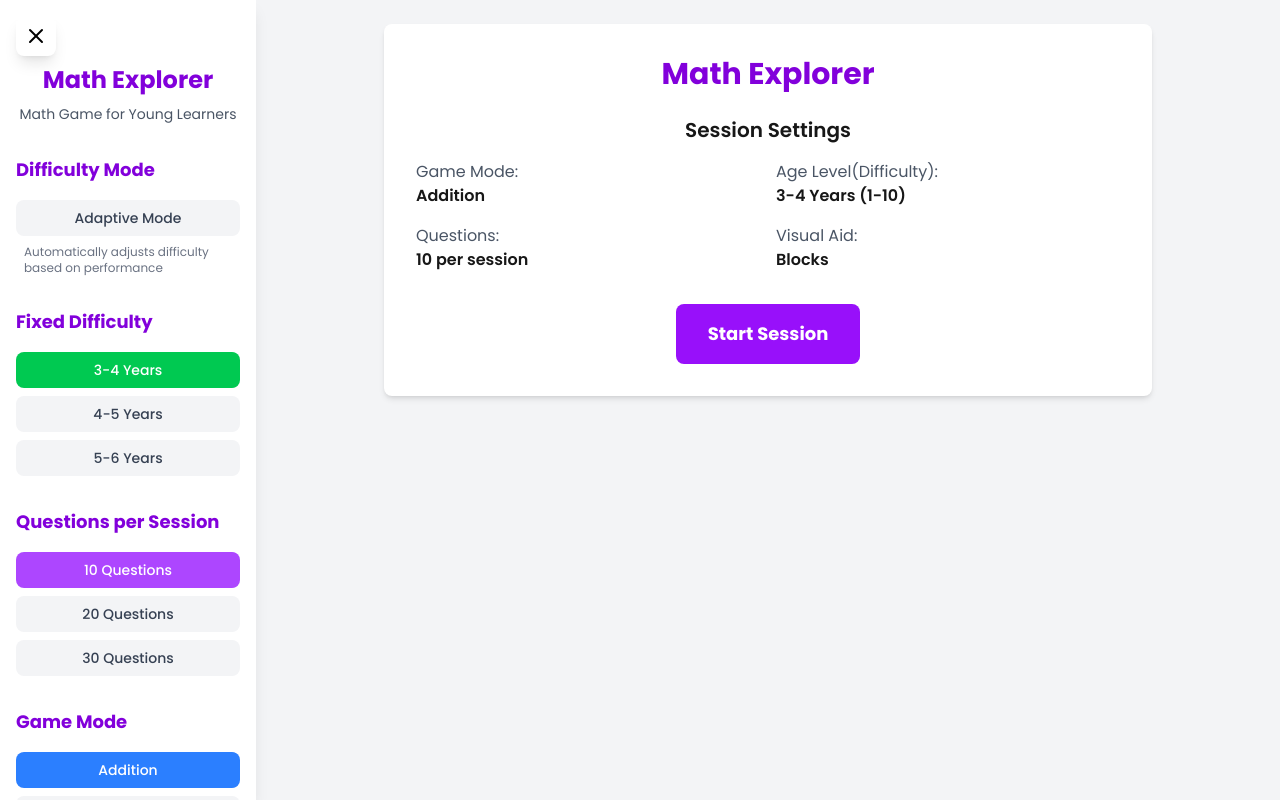
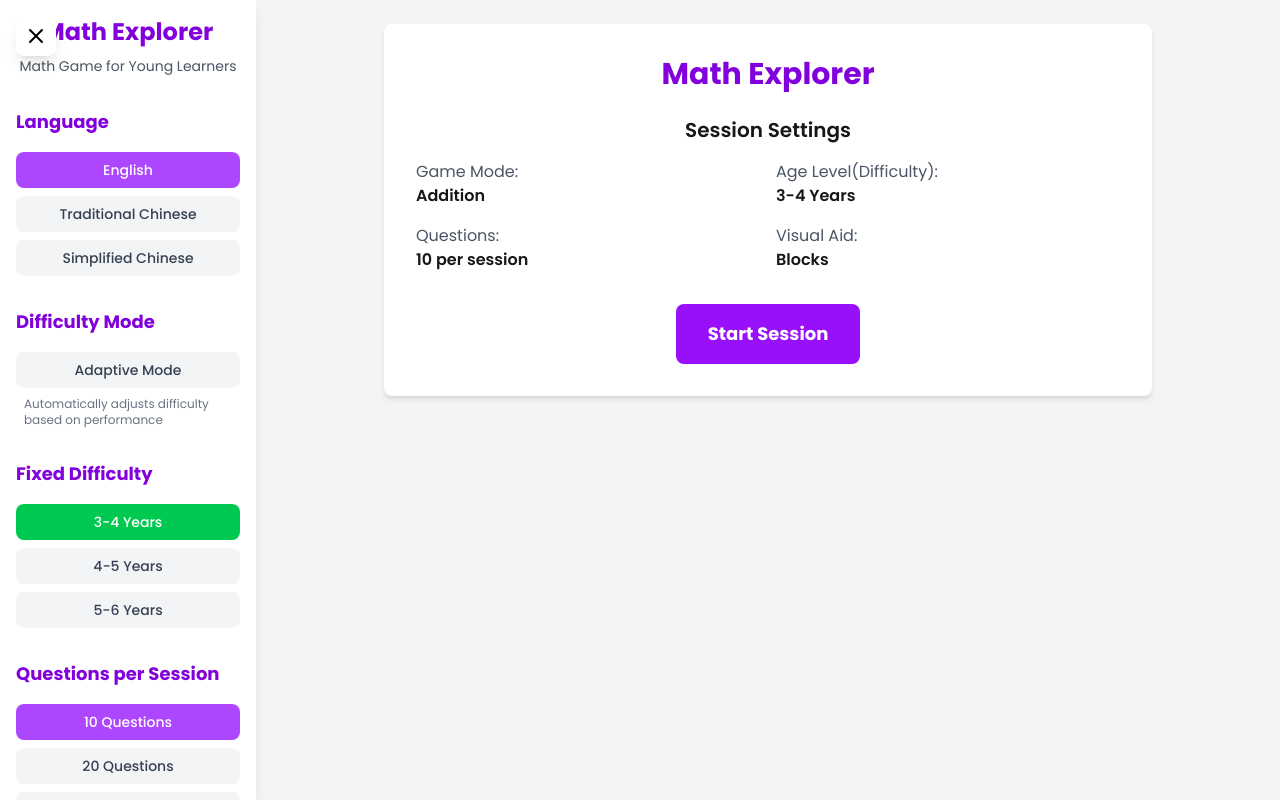
Before and after one commit to Mingyuee88/siuroma-calculate-game, a Next.js app: page / in a window 1280 px wide. Built offline with nearby package versions, Linux system fonts and the light colour scheme.

Commit message:
Add the Translation Function

```diff
--- a/src/app/layout.tsx
+++ b/src/app/layout.tsx
@@ -1,6 +1,7 @@
 import type { Metadata } from "next";
 import { Poppins } from "next/font/google";
 import "./globals.css";
+import { LanguageProvider } from "@/lib/i18n/LanguageContext";
 
 const poppins = Poppins({
   subsets: ['latin'],
@@ -20,7 +21,9 @@ export default function RootLayout({
   return (
     <html lang="en">
       <body className={poppins.className} suppressHydrationWarning>
-        {children}
+        <LanguageProvider>
+          {children}
+        </LanguageProvider>
       </body>
     </html>
   );
--- a/src/components/MathGame.tsx
+++ b/src/components/MathGame.tsx
@@ -6,12 +6,14 @@ import { Score } from "./UI/Score";
 import { SideMenu } from "./UI/SideMenu";
 import { VisualAid } from "./UI/VisualAid";
 import { getRandomNumber, calculateResult } from "@/lib/utils";
+import { useLanguage } from "@/lib/i18n/LanguageContext";
 
 interface MathGameProps {
   initialDifficulty?: number;
 }
 
 export function MathGame({ initialDifficulty = 1 }: MathGameProps) {
+  const { t } = useLanguage();
   const [gameMode, setGameMode] = useState<"addition" | "subtraction">(
     "addition"
   );
@@ -140,7 +142,7 @@ export function MathGame({ initialDifficulty = 1 }: MathGameProps) {
     const userNum = parseInt(userAnswer || "0");
 
     if (userNum === correctAnswer) {
-      setFeedback("Correct! Great job!");
+      setFeedback(t('correct'));
       setScore((prev) => prev + 1);
       setSessionScore((prev) => prev + 1);
       setConsecutiveCorrect((prev) => prev + 1);
@@ -150,7 +152,7 @@ export function MathGame({ initialDifficulty = 1 }: MathGameProps) {
         setTimeout(() => {
           setDifficulty(difficulty + 1);
           setConsecutiveCorrect(0);
-          setFeedback(`You're doing great! Let's try some harder numbers!`);
+          setFeedback(t('harderNumbers'));
         }, 1500);
       } else {
         setTimeout(() => {
@@ -166,7 +168,7 @@ export function MathGame({ initialDifficulty = 1 }: MathGameProps) {
         }, 1500);
       }
     } else {
-      setFeedback("Not quite right. Try again!");
+      setFeedback(t('notCorrect'));
       setConsecutiveCorrect(0);
     }
   };
@@ -224,38 +226,38 @@ export function MathGame({ initialDifficulty = 1 }: MathGameProps) {
           {!isSessionStarted ? (
             <div className="bg-white p-8 rounded-lg shadow-md text-center">
               <h1 className="text-3xl font-bold text-purple-700 mb-6">
-                Math Explorer
+                {t('title')}
               </h1>
               <div className="mb-8">
-                <h2 className="text-xl font-semibold mb-4">Session Settings</h2>
+                <h2 className="text-xl font-semibold mb-4">{t('sessionSettings')}</h2>
                 <div className="grid grid-cols-2 gap-4 text-left mb-6">
                   <div>
-                    <p className="text-gray-600">Game Mode:</p>
+                    <p className="text-gray-600">{t('gameModeLabel')}</p>
                     <p className="font-semibold">
-                      {gameMode === "addition" ? "Addition" : "Subtraction"}
+                      {gameMode === "addition" ? t('addition') : t('subtraction')}
                     </p>
                   </div>
                   <div>
-                    <p className="text-gray-600">Age Level(Difficulty):</p>
+                    <p className="text-gray-600">{t('ageLevel')}</p>
                     <p className="font-semibold">
                       {isAdaptiveMode
-                        ? "Adaptive (Auto-adjusts)"
+                        ? t('adaptiveModeLabel')
                         : difficulty === 1
-                        ? "3-4 Years (1-10)"
+                        ? t('age3to4')
                         : difficulty === 2
-                        ? "4-5 Years (1-20)"
-                        : "5-6 Years (1-50)"}
+                        ? t('age4to5')
+                        : t('age5to6')}
                     </p>
                   </div>
                   <div>
-                    <p className="text-gray-600">Questions:</p>
+                    <p className="text-gray-600">{t('questionsLabel')}</p>
                     <p className="font-semibold">
-                      {questionsPerSession} per session
+                      {questionsPerSession} {t('perSession')}
                     </p>
                   </div>
                   <div>
-                    <p className="text-gray-600">Visual Aid:</p>
-                    <p className="font-semibold capitalize">{visualStyle}</p>
+                    <p className="text-gray-600">{t('visualAidLabel')}</p>
+                    <p className="font-semibold capitalize">{t(visualStyle)}</p>
                   </div>
                 </div>
               </div>
@@ -263,17 +265,17 @@ export function MathGame({ initialDifficulty = 1 }: MathGameProps) {
                 onClick={startNewSession}
                 className="px-8 py-4 bg-purple-600 text-white rounded-lg font-bold text-lg hover:bg-purple-700 transition-colors"
               >
-                Start Session
+                {t('startSession')}
               </button>
             </div>
           ) : isSessionComplete ? (
             <div className="bg-white p-6 rounded-lg shadow-md mb-6 text-center">
-              <h2 className="text-2xl font-bold mb-4">Session Complete!</h2>
+              <h2 className="text-2xl font-bold mb-4">{t('sessionComplete')}</h2>
               <p className="text-xl mb-2">
-                Your score: {sessionScore}/{questionsPerSession}
+                {t('yourScore')} {sessionScore}/{questionsPerSession}
               </p>
               <p className="text-lg mb-4">
-                Time taken: {formatTime(sessionDuration)}
+                {t('timeTaken')} {formatTime(sessionDuration)}
               </p>
               <button
                 onClick={() => {
@@ -283,7 +285,7 @@ export function MathGame({ initialDifficulty = 1 }: MathGameProps) {
                 }}
                 className="px-6 py-3 bg-purple-600 text-white rounded-lg font-bold hover:bg-purple-700"
               >
-                Start New Session
+                {t('startNewSession')}
               </button>
             </div>
           ) : (
@@ -297,7 +299,7 @@ export function MathGame({ initialDifficulty = 1 }: MathGameProps) {
                     }}
                     className="px-4 py-2 bg-red-500 text-white rounded-lg font-medium hover:bg-red-600"
                   >
-                    End Session
+                    {t('endSession')}
                   </button>
                   <button
                     onClick={() => {
@@ -310,18 +312,18 @@ export function MathGame({ initialDifficulty = 1 }: MathGameProps) {
                     }}
                     className="px-4 py-2 bg-yellow-500 text-white rounded-lg font-medium hover:bg-yellow-600"
                   >
-                    Restart
+                    {t('restart')}
                   </button>
                 </div>
               </div>
 
-              <div className="text-center mb-6">
+              <div className="text-center mb-8">
                 <Score
                   score={score}
                   showAnimation={feedback.includes("Correct")}
                 />
                 <div className="text-lg text-gray-600 mt-2">
-                  Session Progress: {questionsAnswered}/{questionsPerSession} questions
+                  {t('sessionProgress')} {questionsAnswered}/{questionsPerSession} {t('questions')}
                 </div>
                 <div className="w-full max-w-md mx-auto mt-2 bg-gray-200 rounded-full h-2.5">
                   <div
@@ -330,16 +332,16 @@ export function MathGame({ initialDifficulty = 1 }: MathGameProps) {
                   />
                 </div>
                 <div className="text-lg text-gray-600 mt-1">
-                  Time: {formatTime(sessionDuration)}
+                  {t('time')} {formatTime(sessionDuration)}
                 </div>
                 {isAdaptiveMode && (
                   <div className="text-sm text-purple-600 mt-1">
-                    Current Level: {difficulty === 1 ? "Easy" : difficulty === 2 ? "Medium" : "Hard"}
+                    {t('currentLevel')} {difficulty === 1 ? t('easy') : difficulty === 2 ? t('medium') : t('hard')}
                   </div>
                 )}
               </div>
 
-              <div className="bg-white p-15 rounded-lg shadow-md mb-6">
+              <div className="text-center">
                 <div className="text-9xl font-bold text-center mb-6 text-black">
                   {firstNumber}{" "}
                   <span className="text-black">
@@ -350,7 +352,7 @@ export function MathGame({ initialDifficulty = 1 }: MathGameProps) {
 
                 <div className="mt-2 text-center">
                   <div className="text-2xl font-bold mb-4 text-black">
-                    Your answer: {userAnswer || "___"}
+                    {t('yourAnswer')} {userAnswer || "___"}
                   </div>
                 </div>
 
@@ -371,13 +373,13 @@ export function MathGame({ initialDifficulty = 1 }: MathGameProps) {
                           : "bg-green-500 text-white hover:bg-green-600"
                       }`}
                     >
-                      Check Answer
+                      {t('checkAnswer')}
                     </button>
                     <button
                       onClick={() => setShowExplanation(!showExplanation)}
                       className="block w-full mt-4 text-blue-500 underline"
                     >
-                      {showExplanation ? "Hide" : "Show"} Hints
+                      {showExplanation ? t('hideHints') : t('showHints')}
                     </button>
                   </div>
                 </div>
--- a/src/components/UI/SideMenu.tsx
+++ b/src/components/UI/SideMenu.tsx
@@ -2,6 +2,7 @@
 
 import { Menu, X } from 'lucide-react';
 import { VisualAid } from './VisualAid';
+import { useLanguage } from '@/lib/i18n/LanguageContext';
 
 interface SideMenuProps {
   isMenuOpen: boolean;
@@ -34,6 +35,8 @@ export function SideMenu({
   isAdaptiveMode,
   enableAdaptiveMode,
 }: SideMenuProps) {
+  const { t, language, setLanguage } = useLanguage();
+
   return (
     <>
       {/* Menu Toggle Button */}
@@ -50,14 +53,52 @@ export function SideMenu({
           isMenuOpen ? 'translate-x-0' : '-translate-x-full'
         }`}
       >
-        <div className="p-4 pt-16">
+        <div className="h-full overflow-y-auto pb-20">
+          <div className="p-4">
             <div className="mb-8 text-center">
-            <h1 className="text-2xl font-bold text-purple-700 mb-2">Math Explorer</h1>
-            <p className="text-sm text-gray-600">Math Game for Young Learners</p>
+              <h1 className="text-2xl font-bold text-purple-700 mb-2">{t('title')}</h1>
+              <p className="text-sm text-gray-600">{t('subtitle')}</p>
+            </div>
+
+            {/* Language Selection */}
+            <div className="mb-8">
+              <h2 className="text-lg font-bold text-purple-700 mb-4">{t('language')}</h2>
+              <div className="flex flex-col gap-2">
+                <button
+                  onClick={() => setLanguage('en')}
+                  className={`px-3 py-2 rounded-lg text-sm font-medium ${
+                    language === 'en'
+                      ? 'bg-purple-500 text-white'
+                      : 'bg-gray-100 text-gray-700 hover:bg-gray-200'
+                  }`}
+                >
+                  {t('english')}
+                </button>
+                <button
+                  onClick={() => setLanguage('zh-TW')}
+                  className={`px-3 py-2 rounded-lg text-sm font-medium ${
+                    language === 'zh-TW'
+                      ? 'bg-purple-500 text-white'
+                      : 'bg-gray-100 text-gray-700 hover:bg-gray-200'
+                  }`}
+                >
+                  {t('traditionalChinese')}
+                </button>
+                <button
+                  onClick={() => setLanguage('zh-CN')}
+                  className={`px-3 py-2 rounded-lg text-sm font-medium ${
+                    language === 'zh-CN'
+                      ? 'bg-purple-500 text-white'
+                      : 'bg-gray-100 text-gray-700 hover:bg-gray-200'
+                  }`}
+                >
+                  {t('simplifiedChinese')}
+                </button>
+              </div>
             </div>
 
             <div className="mb-8">
-            <h2 className="text-lg font-bold text-purple-700 mb-4">Difficulty Mode</h2>
+              <h2 className="text-lg font-bold text-purple-700 mb-4">{t('difficultyMode')}</h2>
               <div className="flex flex-col gap-2">
                 <button
                   onClick={enableAdaptiveMode}
@@ -68,16 +109,16 @@ export function SideMenu({
                       : 'bg-gray-100 text-gray-700 hover:bg-gray-200'
                   } ${isSessionActive ? 'opacity-50 cursor-not-allowed' : ''}`}
                 >
-                Adaptive Mode
+                  {t('adaptiveMode')}
                 </button>
                 <div className="text-xs text-gray-500 px-2">
-                Automatically adjusts difficulty based on performance
+                  {t('adaptiveModeDesc')}
                 </div>
               </div>
             </div>
 
             <div className="mb-8">
-            <h2 className="text-lg font-bold text-purple-700 mb-4">Fixed Difficulty</h2>
+              <h2 className="text-lg font-bold text-purple-700 mb-4">{t('fixedDifficulty')}</h2>
               <div className="flex flex-col gap-2">
                 <button
                   onClick={() => setDifficulty(1)}
@@ -88,7 +129,7 @@ export function SideMenu({
                       : 'bg-gray-100 text-gray-700 hover:bg-gray-200'
                   } ${isSessionActive ? 'opacity-50 cursor-not-allowed' : ''}`}
                 >
-                3-4 Years
+                  {t('age3to4')}
                 </button>
                 <button
                   onClick={() => setDifficulty(2)}
@@ -99,7 +140,7 @@ export function SideMenu({
                       : 'bg-gray-100 text-gray-700 hover:bg-gray-200'
                   } ${isSessionActive ? 'opacity-50 cursor-not-allowed' : ''}`}
                 >
-                4-5 Years
+                  {t('age4to5')}
                 </button>
                 <button
                   onClick={() => setDifficulty(3)}
@@ -110,13 +151,13 @@ export function SideMenu({
                       : 'bg-gray-100 text-gray-700 hover:bg-gray-200'
                   } ${isSessionActive ? 'opacity-50 cursor-not-allowed' : ''}`}
                 >
-                5-6 Years
+                  {t('age5to6')}
                 </button>
               </div>
             </div>
 
             <div className="mb-8">
-            <h2 className="text-lg font-bold text-purple-700 mb-4">Questions per Session</h2>
+              <h2 className="text-lg font-bold text-purple-700 mb-4">{t('questionsPerSession')}</h2>
               <div className="flex flex-col gap-2">
                 <button
                   onClick={() => setQuestionsPerSession(10)}
@@ -127,7 +168,7 @@ export function SideMenu({
                       : 'bg-gray-100 text-gray-700 hover:bg-gray-200'
                   } ${isSessionActive ? 'opacity-50 cursor-not-allowed' : ''}`}
                 >
-                10 Questions
+                  {t('questions10')}
                 </button>
                 <button
                   onClick={() => setQuestionsPerSession(20)}
@@ -138,7 +179,7 @@ export function SideMenu({
                       : 'bg-gray-100 text-gray-700 hover:bg-gray-200'
                   } ${isSessionActive ? 'opacity-50 cursor-not-allowed' : ''}`}
                 >
-                20 Questions
+                  {t('questions20')}
                 </button>
                 <button
                   onClick={() => setQuestionsPerSession(30)}
@@ -149,13 +190,13 @@ export function SideMenu({
                       : 'bg-gray-100 text-gray-700 hover:bg-gray-200'
                   } ${isSessionActive ? 'opacity-50 cursor-not-allowed' : ''}`}
                 >
-                30 Questions
+                  {t('questions30')}
                 </button>
               </div>
             </div>
 
             <div className="mb-8">
-            <h2 className="text-lg font-bold text-purple-700 mb-4">Game Mode</h2>
+              <h2 className="text-lg font-bold text-purple-700 mb-4">{t('gameMode')}</h2>
               <div className="flex flex-col gap-2">
                 <button
                   onClick={() => switchGameMode('addition')}
@@ -166,7 +207,7 @@ export function SideMenu({
                       : 'bg-gray-100 text-gray-700 hover:bg-gray-200'
                   } ${isSessionActive ? 'opacity-50 cursor-not-allowed' : ''}`}
                 >
-                Addition
+                  {t('addition')}
                 </button>
                 <button
                   onClick={() => switchGameMode('subtraction')}
@@ -177,7 +218,7 @@ export function SideMenu({
                       : 'bg-gray-100 text-gray-700 hover:bg-gray-200'
                   } ${isSessionActive ? 'opacity-50 cursor-not-allowed' : ''}`}
                 >
-                Subtraction
+                  {t('subtraction')}
                 </button>
               </div>
             </div>
@@ -193,6 +234,7 @@ export function SideMenu({
             />
           </div>
         </div>
+      </div>
     </>
   );
 }
--- /dev/null
+++ b/src/lib/i18n/LanguageContext.tsx
@@ -0,0 +1,48 @@
+'use client';
+
+import React, { createContext, useContext, useState, useEffect } from 'react';
+import { translations } from './translations';
+
+type Language = 'en' | 'zh-TW' | 'zh-CN';
+
+interface LanguageContextType {
+  language: Language;
+  setLanguage: (lang: Language) => void;
+  t: (key: keyof typeof translations.en) => string;
+}
+
+const LanguageContext = createContext<LanguageContextType | undefined>(undefined);
+
+export function LanguageProvider({ children }: { children: React.ReactNode }) {
+  const [language, setLanguage] = useState<Language>('en');
+
+  useEffect(() => {
+    const savedLanguage = localStorage.getItem('language') as Language;
+    if (savedLanguage && ['en', 'zh-TW', 'zh-CN'].includes(savedLanguage)) {
+      setLanguage(savedLanguage);
+    }
+  }, []);
+
+  const handleSetLanguage = (lang: Language) => {
+    setLanguage(lang);
+    localStorage.setItem('language', lang);
+  };
+
+  const t = (key: keyof typeof translations.en): string => {
+    return translations[language][key] || translations.en[key];
+  };
+
+  return (
+    <LanguageContext.Provider value={{ language, setLanguage: handleSetLanguage, t }}>
+      {children}
+    </LanguageContext.Provider>
+  );
+}
+
+export function useLanguage() {
+  const context = useContext(LanguageContext);
+  if (context === undefined) {
+    throw new Error('useLanguage must be used within a LanguageProvider');
+  }
+  return context;
+}
--- /dev/null
+++ b/src/lib/i18n/translations.ts
@@ -0,0 +1,170 @@
+export const translations = {
+  en: {
+    title: "Math Explorer",
+    subtitle: "Math Game for Young Learners",
+    difficultyMode: "Difficulty Mode",
+    adaptiveMode: "Adaptive Mode",
+    adaptiveModeDesc: "Automatically adjusts difficulty based on performance",
+    fixedDifficulty: "Fixed Difficulty",
+    age3to4: "3-4 Years",
+    age4to5: "4-5 Years",
+    age5to6: "5-6 Years",
+    questionsPerSession: "Questions per Session",
+    questions10: "10 Questions",
+    questions20: "20 Questions",
+    questions30: "30 Questions",
+    gameMode: "Game Mode",
+    addition: "Addition",
+    subtraction: "Subtraction",
+    visualAid: "Visual Aid",
+    blocks: "Blocks",
+    animals: "Animals",
+    shapes: "Shapes",
+    numberLine: "Number Line",
+    language: "Language",
+    english: "English",
+    traditionalChinese: "Traditional Chinese",
+    simplifiedChinese: "Simplified Chinese",
+    // MathGame translations
+    sessionSettings: "Session Settings",
+    gameModeLabel: "Game Mode:",
+    ageLevel: "Age Level(Difficulty):",
+    adaptiveModeLabel: "Adaptive (Auto-adjusts)",
+    questionsLabel: "Questions:",
+    perSession: "per session",
+    visualAidLabel: "Visual Aid:",
+    startSession: "Start Session",
+    sessionComplete: "Session Complete!",
+    yourScore: "Your score:",
+    timeTaken: "Time taken:",
+    startNewSession: "Start New Session",
+    endSession: "End Session",
+    restart: "Restart",
+    sessionProgress: "Session Progress:",
+    questions: "questions",
+    time: "Time:",
+    currentLevel: "Current Level:",
+    easy: "Easy",
+    medium: "Medium",
+    hard: "Hard",
+    yourAnswer: "Your answer:",
+    checkAnswer: "Check Answer",
+    showHints: "Show Hints",
+    hideHints: "Hide Hints",
+    correct: "Correct! Great job!",
+    notCorrect: "Not quite right. Try again!",
+    harderNumbers: "You're doing great! Let's try some harder numbers!"
+  },
+  'zh-TW': {
+    title: "數學探險家",
+    subtitle: "兒童數學學習遊戲",
+    difficultyMode: "難度模式",
+    adaptiveMode: "自適應模式",
+    adaptiveModeDesc: "根據表現自動調整難度",
+    fixedDifficulty: "固定難度",
+    age3to4: "3-4歲",
+    age4to5: "4-5歲",
+    age5to6: "5-6歲",
+    questionsPerSession: "每節問題數",
+    questions10: "10個問題",
+    questions20: "20個問題",
+    questions30: "30個問題",
+    gameMode: "遊戲模式",
+    addition: "加法",
+    subtraction: "減法",
+    visualAid: "視覺輔助",
+    blocks: "方塊",
+    animals: "動物",
+    shapes: "形狀",
+    numberLine: "數線",
+    language: "語言",
+    english: "英文",
+    traditionalChinese: "繁體中文",
+    simplifiedChinese: "簡體中文",
+    // MathGame translations
+    sessionSettings: "遊戲設定",
+    gameModeLabel: "遊戲模式：",
+    ageLevel: "年齡等級（難度）：",
+    adaptiveModeLabel: "自適應（自動調整）",
+    questionsLabel: "問題數：",
+    perSession: "每節",
+    visualAidLabel: "視覺輔助：",
+    startSession: "開始遊戲",
+    sessionComplete: "遊戲完成！",
+    yourScore: "你的分數：",
+    timeTaken: "用時：",
+    startNewSession: "開始新遊戲",
+    endSession: "結束遊戲",
+    restart: "重新開始",
+    sessionProgress: "遊戲進度：",
+    questions: "個問題",
+    time: "時間：",
+    currentLevel: "當前等級：",
+    easy: "簡單",
+    medium: "中等",
+    hard: "困難",
+    yourAnswer: "你的答案：",
+    checkAnswer: "檢查答案",
+    showHints: "顯示提示",
+    hideHints: "隱藏提示",
+    correct: "正確！做得好！",
+    notCorrect: "不太對，再試一次！",
+    harderNumbers: "你做得很好！讓我們試試更難的數字！"
+  },
+  'zh-CN': {
+    title: "数学探险家",
+    subtitle: "儿童数学学习游戏",
+    difficultyMode: "难度模式",
+    adaptiveMode: "自适应模式",
+    adaptiveModeDesc: "根据表现自动调整难度",
+    fixedDifficulty: "固定难度",
+    age3to4: "3-4岁",
+    age4to5: "4-5岁",
+    age5to6: "5-6岁",
+    questionsPerSession: "每节问题数",
+    questions10: "10个问题",
+    questions20: "20个问题",
+    questions30: "30个问题",
+    gameMode: "游戏模式",
+    addition: "加法",
+    subtraction: "减法",
+    visualAid: "视觉辅助",
+    blocks: "方块",
+    animals: "动物",
+    shapes: "形状",
+    numberLine: "数线",
+    language: "语言",
+    english: "英文",
+    traditionalChinese: "繁体中文",
+    simplifiedChinese: "简体中文",
+    // MathGame translations
+    sessionSettings: "游戏设置",
+    gameModeLabel: "游戏模式：",
+    ageLevel: "年龄等级（难度）：",
+    adaptiveModeLabel: "自适应（自动调整）",
+    questionsLabel: "问题数：",
+    perSession: "每节",
+    visualAidLabel: "视觉辅助：",
+    startSession: "开始游戏",
+    sessionComplete: "游戏完成！",
+    yourScore: "你的分数：",
+    timeTaken: "用时：",
+    startNewSession: "开始新游戏",
+    endSession: "结束游戏",
+    restart: "重新开始",
+    sessionProgress: "游戏进度：",
+    questions: "个问题",
+    time: "时间：",
+    currentLevel: "当前等级：",
+    easy: "简单",
+    medium: "中等",
+    hard: "困难",
+    yourAnswer: "你的答案：",
+    checkAnswer: "检查答案",
+    showHints: "显示提示",
+    hideHints: "隐藏提示",
+    correct: "正确！做得好！",
+    notCorrect: "不太对，再试一次！",
+    harderNumbers: "你做得很好！让我们试试更难的数字！"
+  }
+};
```
Also changed, not shown: src/components/UI/VisualAid.tsx (+8 -5 lines). Lines whose indentation alone changed are shown as unchanged.
